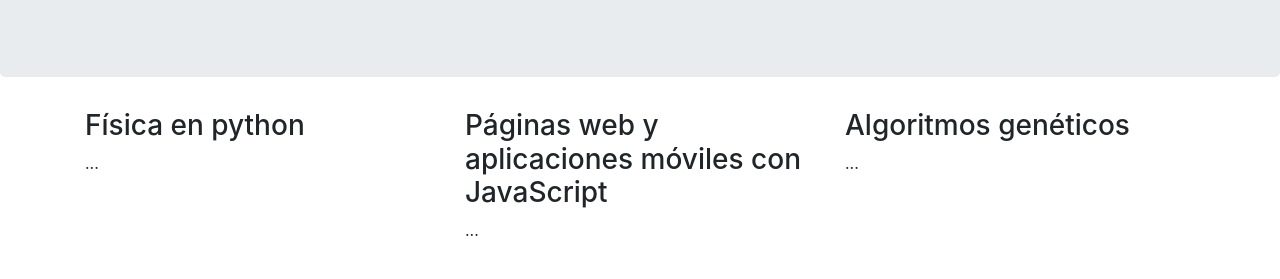
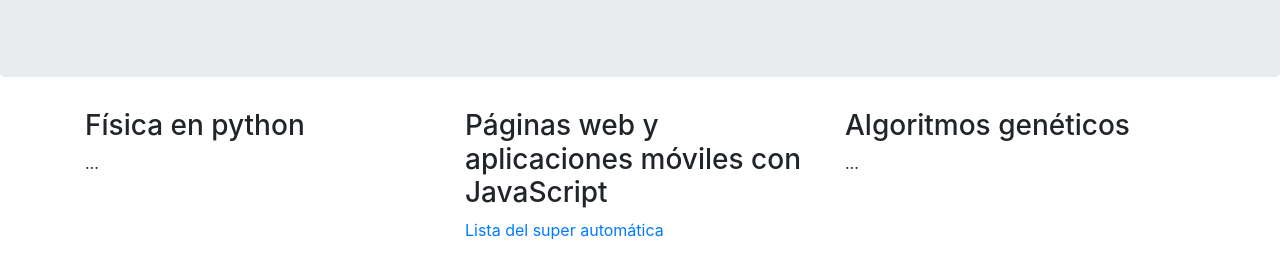
Before and after one commit to milenalebe/ingmilena, a plain HTML site: page index.html in a window 1280 px wide. Shown: the part 147-426 px from the top of the page. Drawn offline with nearby package versions, Linux system fonts and the light colour scheme.

Commit message:
Update index.html

```diff
--- a/index.html
+++ b/index.html
@@ -26,7 +26,7 @@
     </div>
     <div class="col-sm-4">
       <h3>Páginas web y aplicaciones móviles con JavaScript</h3>
-      <p> ...</p>
+      <a href="https://milenalebe.github.io/pages/mobile_1"> Lista del super automática </a>
     </div>
     <div class="col-sm-4">
         <h3>Algoritmos genéticos</h3>
```
